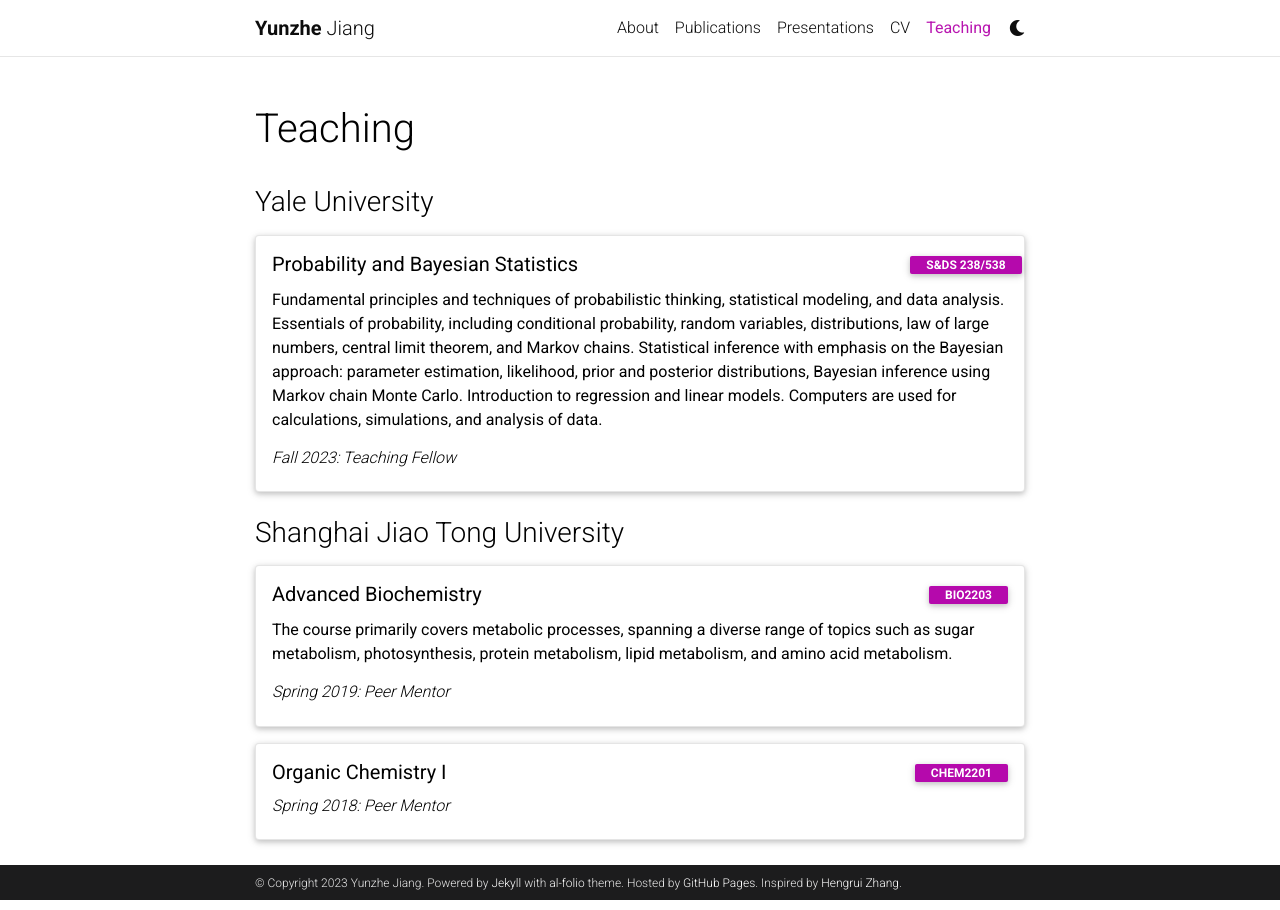
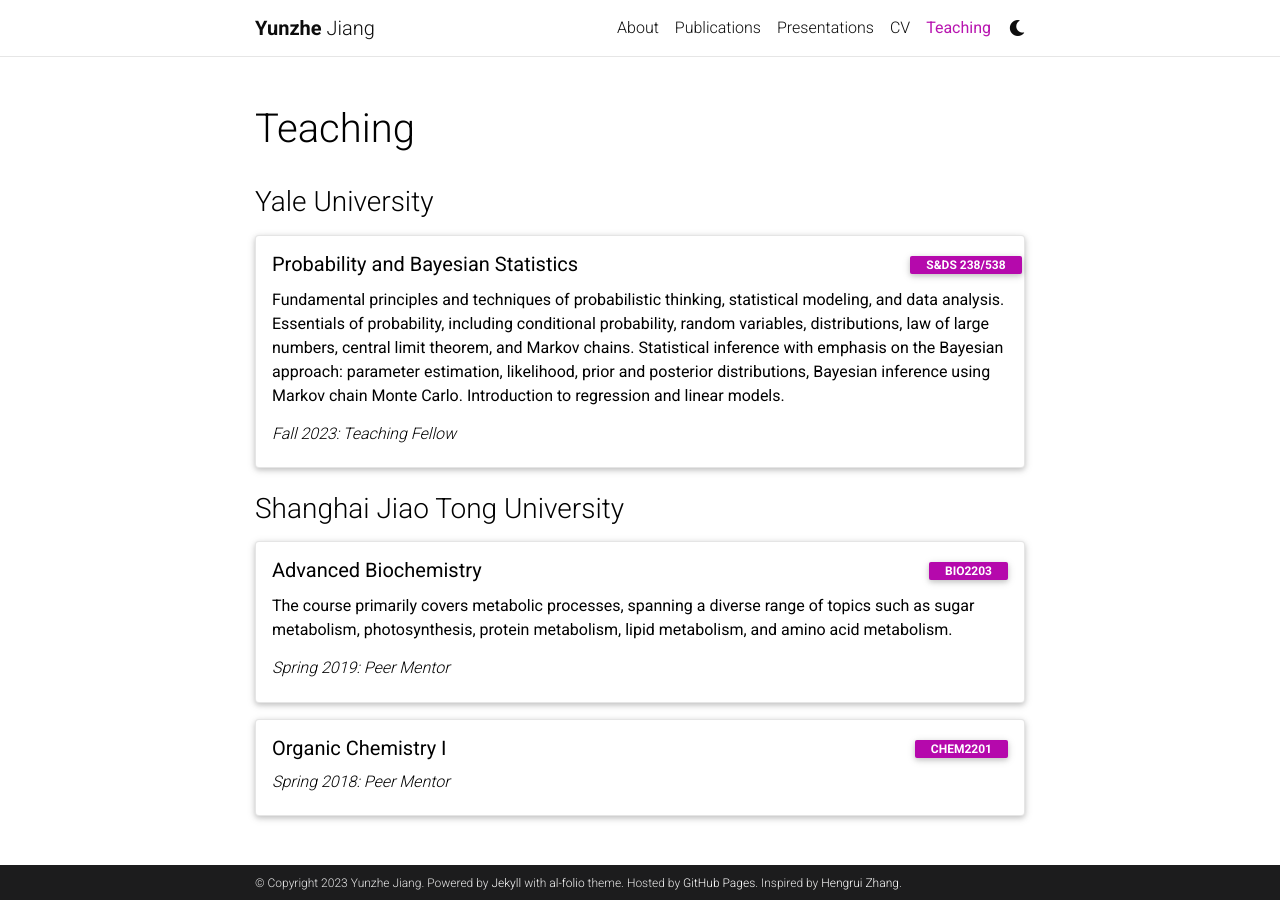
Before and after one commit to yzJiang9/yzJiang9.github.io, a Jekyll site: the page built from _pages/teaching.md, in a window 1280 px wide. Built offline with Jekyll 4.4.1, drawn with Linux system fonts in a browser that asks for light colours; comment, search, counter and statistics services are not loaded; a style sheet for code colours, icons or effects is not loaded.

Commit message:
Update teaching.md

```diff
--- a/_pages/teaching.md
+++ b/_pages/teaching.md
@@ -21,7 +21,7 @@
         </span>
       </div>
     </div>
-    <p> Fundamental principles and techniques of probabilistic thinking, statistical modeling, and data analysis. Essentials of probability, including conditional probability, random variables, distributions, law of large numbers, central limit theorem, and Markov chains. Statistical inference with emphasis on the Bayesian approach: parameter estimation, likelihood, prior and posterior distributions, Bayesian inference using Markov chain Monte Carlo. Introduction to regression and linear models. Computers are used for calculations, simulations, and analysis of data. </p>
+    <p> Fundamental principles and techniques of probabilistic thinking, statistical modeling, and data analysis. Essentials of probability, including conditional probability, random variables, distributions, law of large numbers, central limit theorem, and Markov chains. Statistical inference with emphasis on the Bayesian approach: parameter estimation, likelihood, prior and posterior distributions, Bayesian inference using Markov chain Monte Carlo. Introduction to regression and linear models. </p>
     <h6 class="mt-2 mt-sm-0"><i>Fall 2023: Teaching Fellow</i></h6>
   </div>
 </div>
```
